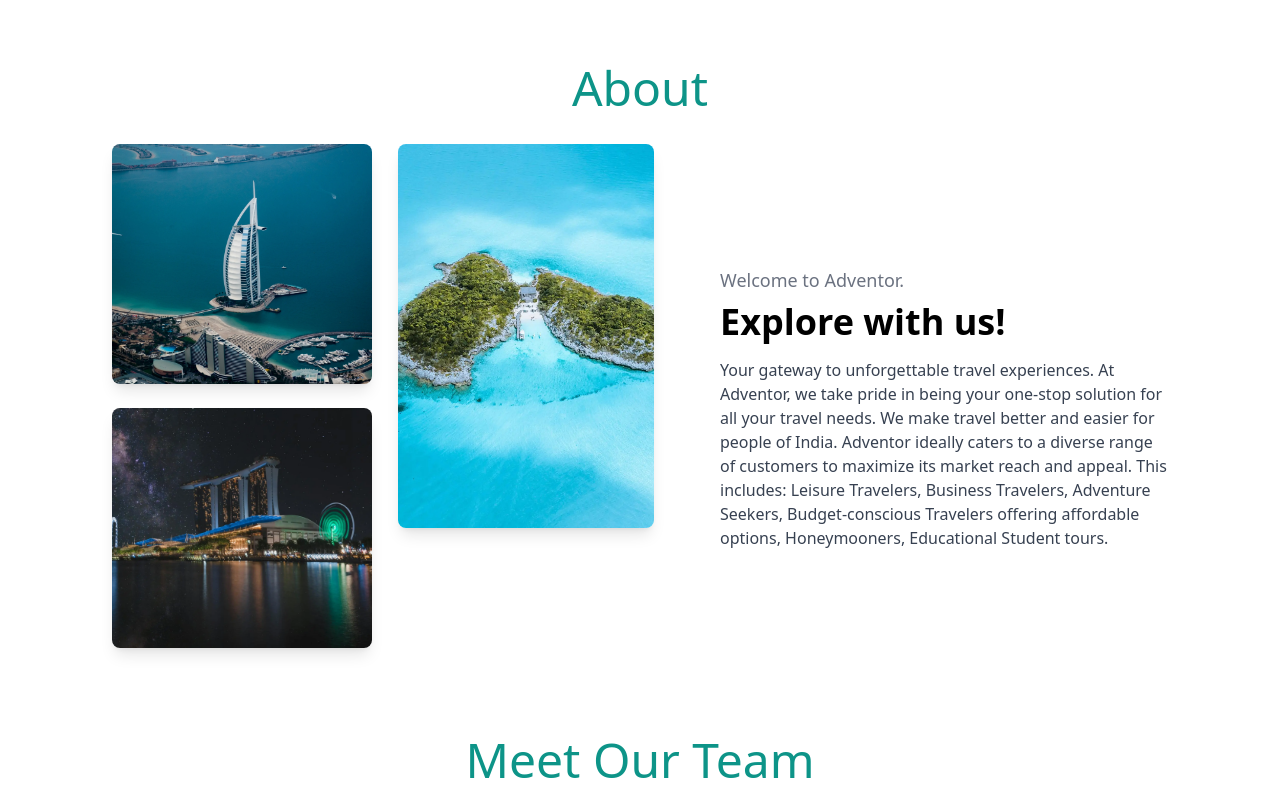
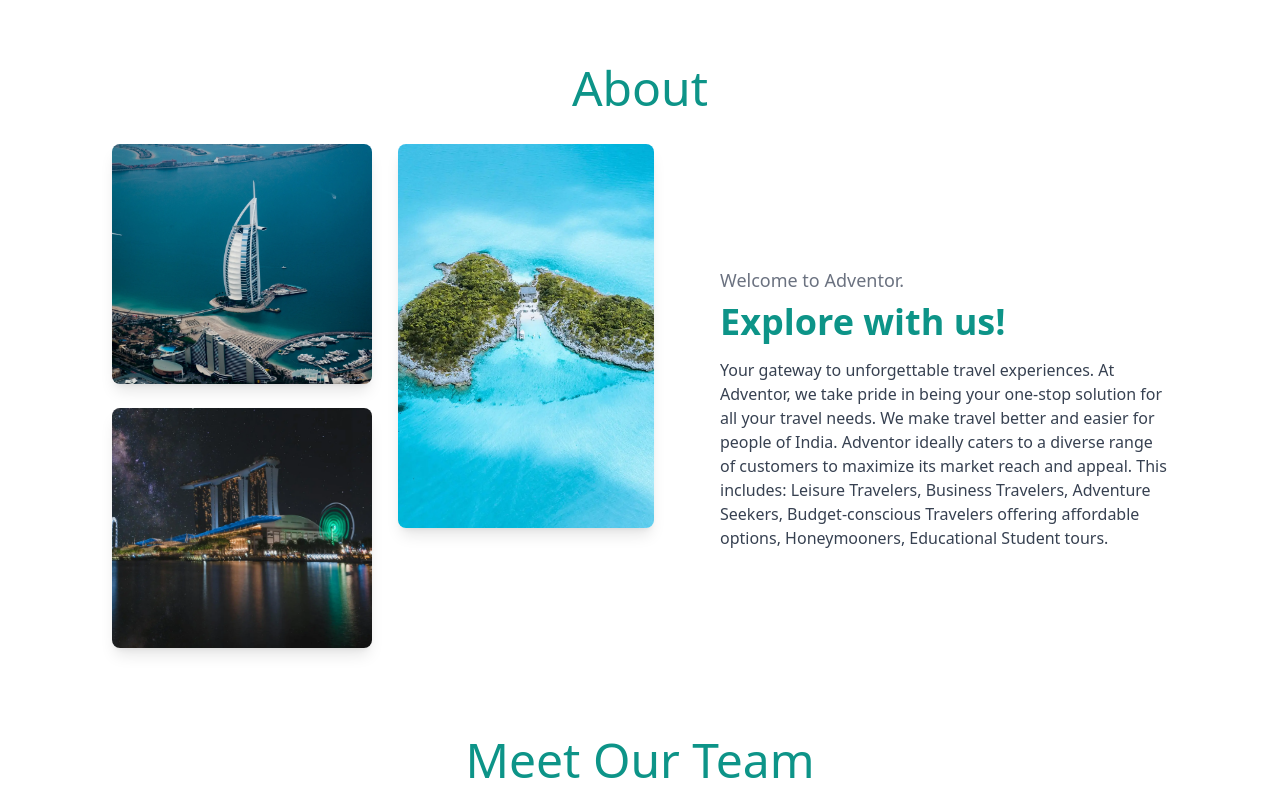
Before and after one commit to Anuragbasu039/ADVENTOR., a React (Vite) app in the folder frontend/: page /about in a window 1280 px wide. Shown: the top 800 px of the page. Built offline with nearby package versions, Linux system fonts and the light colour scheme; sample sign-in values are in the browser's storage.

Commit message:
work in react route

```diff
--- a/frontend/src/components/About/about.jsx
+++ b/frontend/src/components/About/about.jsx
@@ -1,4 +1,5 @@
 import React from 'react';
+import { Link } from 'react-router-dom'; // Import Link
 import dubai from '../../assets/dubai.webp';
 import Singapour from '../../assets/singapour.webp';
 import Maldives from '../../assets/maldives.webp';
@@ -40,7 +41,9 @@ const AboutSection = () => {
                 {/* Right Section with Text */}
                 <div className="mt-8 md:mt-0 md:ml-16 max-w-md text-center md:text-left">
                     <h3 className="text-lg font-medium text-gray-500">Welcome to Adventor.</h3>
-                    <h1 className="text-3xl md:text-4xl font-bold text-black mt-2">Explore with us!</h1>
+                    <h1 className="text-3xl md:text-4xl font-bold text-black mt-2">
+                        <Link to="/explore" className="text-teal-600 hover:underline">Explore with us!</Link>
+                    </h1>
                     <p className="text-gray-700 mt-4 leading-relaxed text-sm md:text-base">
                         Your gateway to unforgettable travel experiences. At Adventor, we take pride in being your
                         one-stop solution for all your travel needs. We make travel better and easier for people of
--- a/frontend/src/components/HeroAbout/heroabout.jsx
+++ b/frontend/src/components/HeroAbout/heroabout.jsx
@@ -1,4 +1,5 @@
 import React from 'react';
+import { Link } from 'react-router-dom'; // Import Link
 import dubai from '../../assets/dubai.webp';
 import Singapour from '../../assets/singapour.webp';
 import Maldives from '../../assets/maldives.webp';
@@ -47,12 +48,12 @@ const HeroSection = () => {
 
                     {/* Button Below the Paragraph */}
                     <div className="mt-8">
-                        <a
-                            href="/about"
+                        <Link
+                            to="/about" // Use Link for navigation
                             className="inline-block bg-teal-600 text-white text-lg font-semibold py-3 px-6 rounded-lg shadow-lg hover:bg-teal-700 transition duration-300"
                         >
                             About
-                        </a>
+                        </Link>
                     </div>
                 </div>
             </div>
--- a/frontend/src/components/Navbar/navbar.jsx
+++ b/frontend/src/components/Navbar/navbar.jsx
@@ -34,7 +34,8 @@ const Navbar = () => {
 
     return (
         <nav className="flex items-center justify-between p-4 shadow-lg bg-white rounded-full mx-4 lg:mx-auto lg:max-w-5xl relative z-50">
-            <div className="text-3xl font-bold text-teal-600 ml-4">Adventor.</div>
+            <div className="text-3xl font-bold text-teal-600 ml-4">
+                Adventor.</div>
 
             <div className="lg:hidden flex items-center">
                 <button onClick={toggleMenu} className="text-teal-600 text-3xl">
--- a/frontend/src/components/TeamMember/teammember.jsx
+++ b/frontend/src/components/TeamMember/teammember.jsx
@@ -12,7 +12,6 @@ const teamMembers = [
         name: 'Abdul Rehman',
         role: 'Developer',
         image: Abdul, // Replace with actual image URL
-        linkedIn: '#', // Replace with LinkedIn URL if available
     },
     {
         name: 'Ankit Bose',
```
